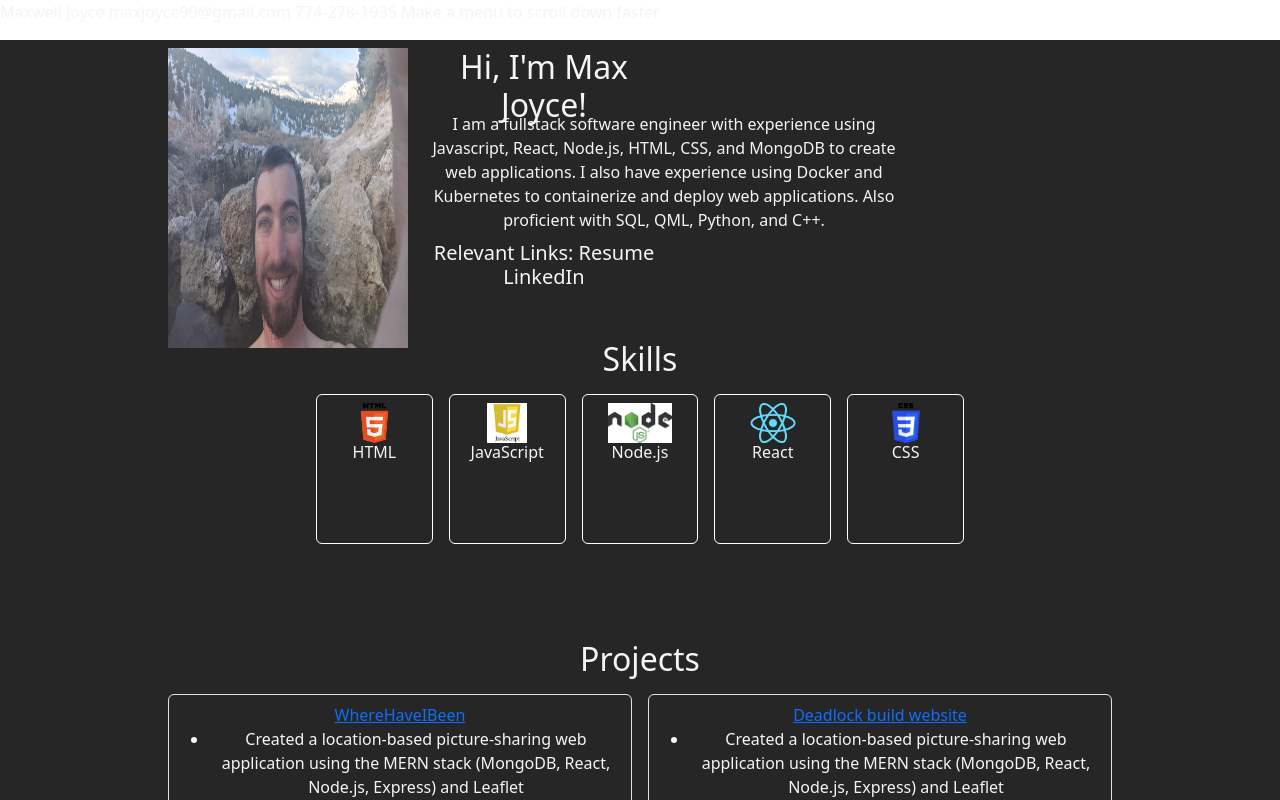
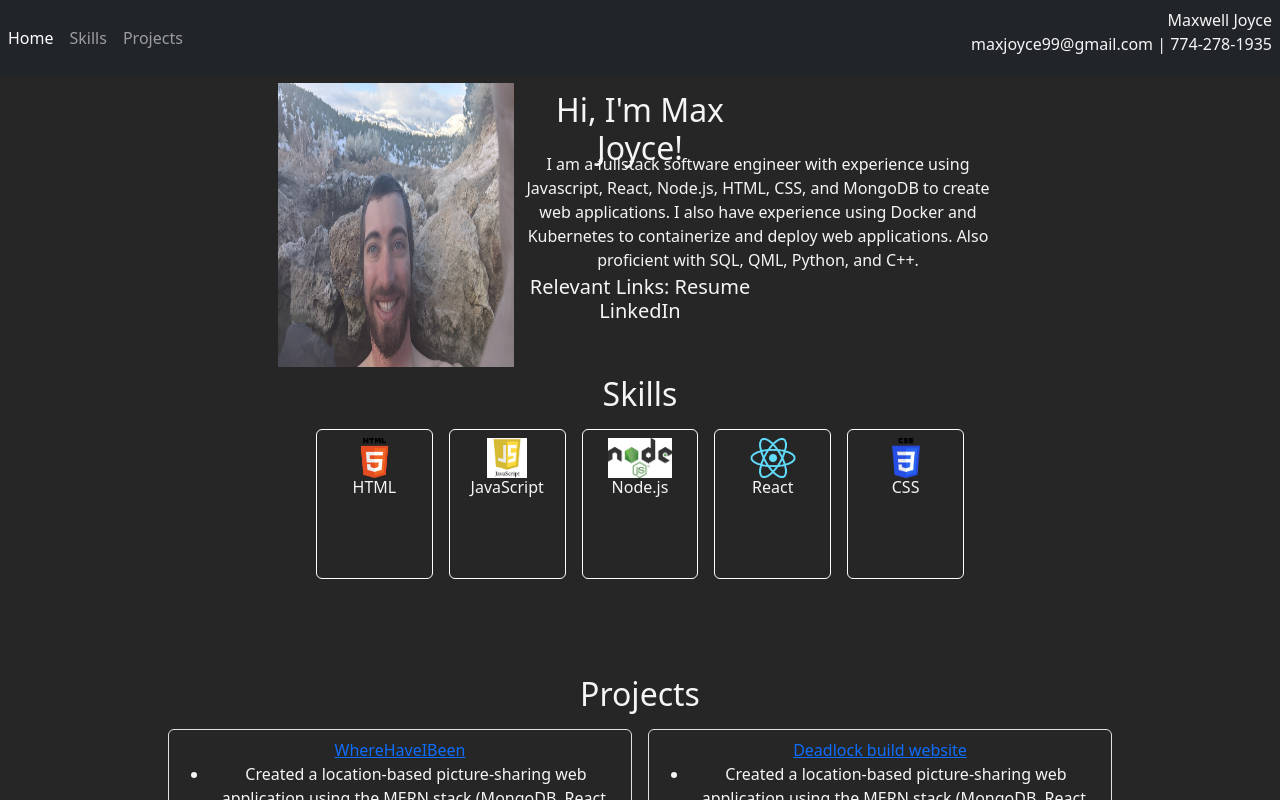
Before and after one commit to maxjoyce99/portfolio, a React (Create React App) app: page / in a window 1280 px wide. Shown: the top 800 px of the page. Built offline with nearby package versions, Linux system fonts and the light colour scheme.

Commit message:
Added a navbar to scroll to the sections with a dark theme, contact info on the right

```diff
--- a/src/App.js
+++ b/src/App.js
@@ -12,18 +12,36 @@ import me_hot_spring from './images/me_hot_spring.jpg'
 function App() {
   return (
     <>
-    <header>
-      <p>Maxwell Joyce
-        maxjoyce99@gmail.com
-        774-278-1935
-        Make a menu to scroll down faster
-      </p>
+    <header class="d-flex flex-box w-100 bg-dark" style={{ height: '75px' }}>
+
+      <nav class="navbar navbar-expand navbar-dark w-75 h-100">
+        <ul class="navbar-nav">
+          <li class="nav-item">
+            <a class="nav-link active" aria-current="page" href="#about">Home</a>
+          </li>
+          <li class="nav-item">
+            <a class="nav-link" href="#skills">Skills</a>
+          </li>
+          <li class="nav-item">
+            <a class="nav-link" href="#projects">Projects</a>
+          </li>
+        </ul>
+
+
+      </nav>
+
+      <div class ="w-25 h-100">
+            <p class ="text-end p-2" >Maxwell Joyce<br></br>
+            maxjoyce99@gmail.com |
+            774-278-1935
+            </p>
+        </div>
     </header>
 
     <body className="App">
-      <section class="w-75 mx-auto" style={{ height: '300px' }}>
-        <div class="d-flex flex-box h-100">
-          <img class ="w-25 h-100 m-2" src={me_hot_spring}/>
+      <section id="about" class="w-75 mx-auto" style={{ height: '300px' }}>
+        <div class="d-flex justify-content-center flex-box h-100 p-2">
+          <img class ="w-25 h-100" src={me_hot_spring}/>
           <div class="w-50 h-75 m-2">
             <h2 class=" w-50 h-25">Hi, I'm Max Joyce!</h2>
             <p class="w-100 h-50"> I am a fullstack software engineer with experience using Javascript, React, Node.js, HTML, CSS, and MongoDB to create web applications. I also have experience using Docker and Kubernetes to containerize and deploy web applications. Also proficient with SQL, QML, Python,  and C++.</p>
@@ -36,7 +54,7 @@ function App() {
         </div>
       </section>
 
-      <section class="w-50 mx-auto" style={{ height: '300px' }}>
+      <section id="skills" class="w-50 mx-auto" style={{ height: '300px' }}>
         <h2>Skills</h2>
         <div class="row justify-content-xl-between h-50" >
           <div class="skills_card col border border-white h-100 p-2 m-2 rounded ">
@@ -69,7 +87,7 @@ function App() {
 
       </section>
 
-      <section class="w-75 mx-auto" style={{ height: '500px' }}>
+      <section id="projects" class="w-75 mx-auto" style={{ height: '500px' }}>
         <h2>Projects</h2>
         <div class="d-flex flex-row mb-3 justify-content-center justify-content-between">
           <div class="rounded border w-50 p-2 m-2">
```
